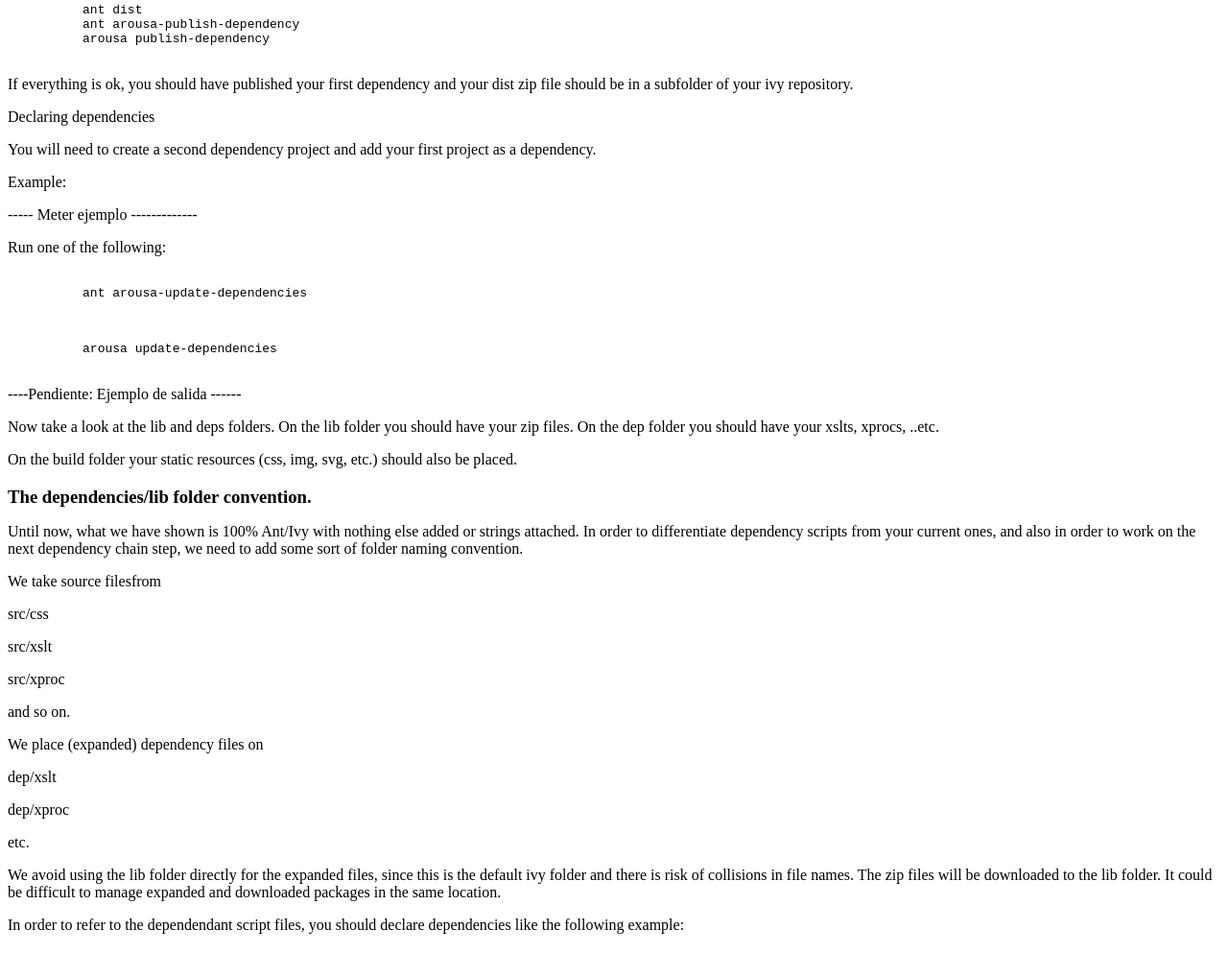
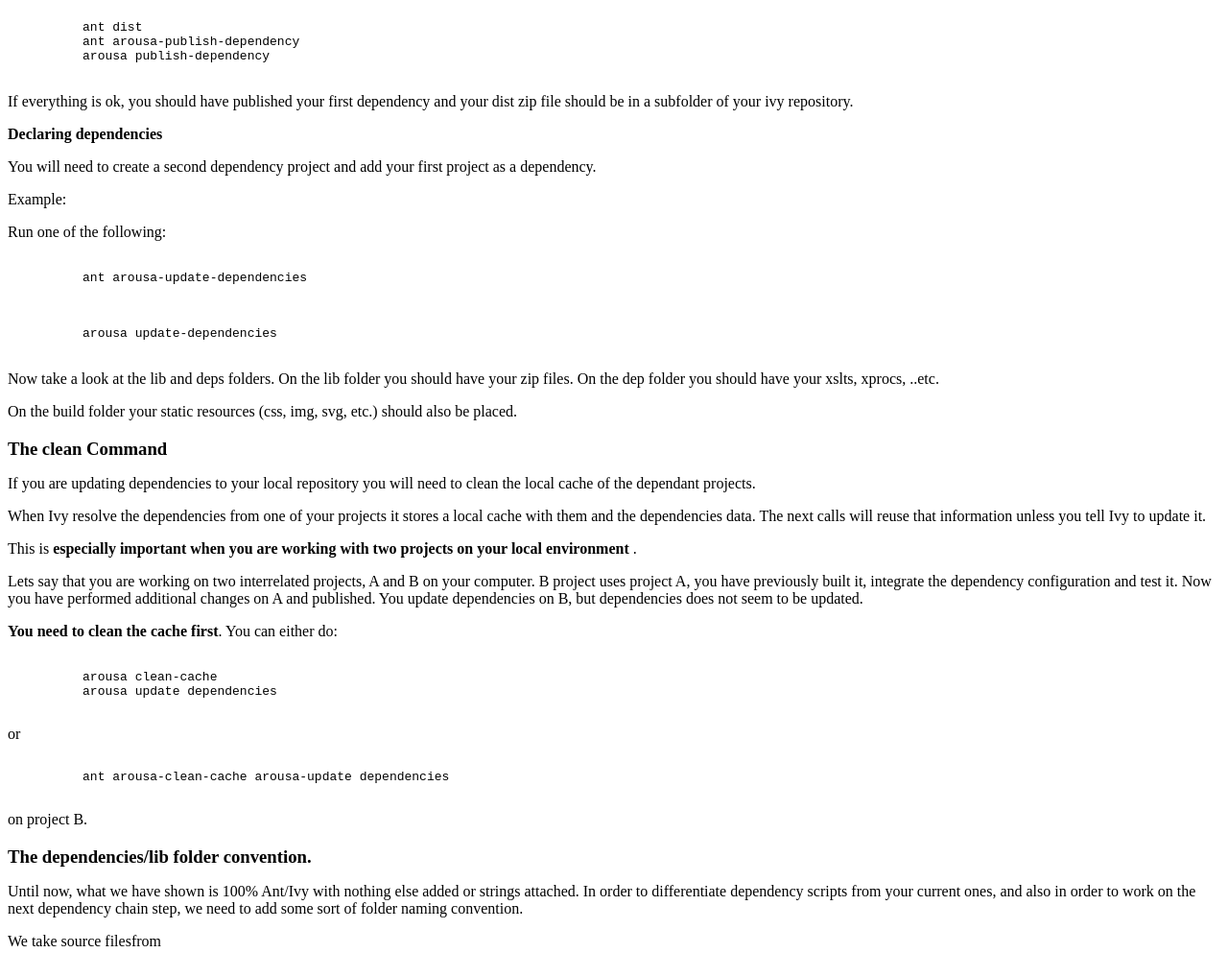
Before and after one commit to vionta/arousa, a plain HTML site: page doc/main.html in a window 1280 px wide. Shown: the part 1283-2276 px from the top of the page at 96% size. Drawn offline with Linux system fonts and the light colour scheme.

Commit message:
clean and Xproc iii

```diff
--- a/doc/main.html
+++ b/doc/main.html
@@ -29,7 +29,7 @@
       steps and components.
       </p>
 
-      <p class="p">Apache Ivy as a general purpose dependency
+      <p class="p">Apache Ivy is a general purpose dependency
       management tool. It is used frequently with Apache Ant. Ant is a mature
       build tool appropriate for projects that need detail and flexibility. Ivy
       is an abstract dependency management framework, open to a wide range of
@@ -55,8 +55,9 @@
       frequently handled with Ant.</p>
 
       <p class="p">I already had some small experience with Ivy, and was
-      struggling with non DRY practices. So, I hope that this
-      can be useful as a jump in aid or as a hint other people.
+      struggling with non DRY practices on my xslt scripts. So, I
+      hope that this can be useful as a jump in aid or as a hint
+      for other people.
       Please use it and enjoy it.
       </p>
 
@@ -105,7 +106,7 @@
       </div>
 
       <div class="div">
-	<p class="p">Running your first project:</p>
+	<p class="p"><strong class="ph b">Running your first project:</strong></p>
 
 	<p class="p">In your new project
 	you can run the usual clean, build ant commands. You can
@@ -146,7 +147,7 @@
 
       </div>
       <div class="div">
-	<p class="p">Declaring dependencies</p>
+	<p class="p"><strong class="ph b">Declaring dependencies</strong></p>
 
 	<p class="p">You will need to create a second
 	dependency project and add your first
@@ -154,7 +155,6 @@
 
 	<p class="p">Example:</p>
 
-	<p class="p">----- Meter ejemplo -------------</p>
 
 	<p class="p">Run one of the following:</p>
 
@@ -164,7 +164,6 @@
 	<pre class="pre codeblock"><code>
 	  arousa update-dependencies
 	</code></pre>
-	<p class="p">----Pendiente: Ejemplo de salida ------</p>
 
 	<p class="p">Now take a look at the lib and deps
 	folders. On the lib folder you should have your
@@ -179,6 +178,47 @@
     </div>
 
 
+
+    <div class="section"><h2 class="title sectiontitle">The clean Command</h2>
+
+      <div class="div">
+	<p class="p">If you are updating dependencies to your local
+	repository you will need to clean the local cache
+	of the dependant projects.
+	</p>
+
+	<p class="p">When Ivy resolve the dependencies from one of
+	your projects it stores a local cache with them
+	and the dependencies data. The next calls will
+	reuse that information unless you tell Ivy to
+	update it.
+	</p>
+
+	<p class="p">This is <strong class="ph b">especially important when you are
+	working with two projects on your local environment
+	</strong>.</p>
+
+	<p class="p">Lets say that you are working on two interrelated
+	projects, A and B on your computer. B project uses
+	project A, you have previously built it, integrate
+	the dependency configuration and test it. Now you
+	have performed additional changes on A and published.
+	You update dependencies on B, but dependencies does
+	not seem to be updated.</p>
+
+	<p class="p"><strong class="ph b">You need to clean the cache first</strong>. You can either do:</p>
+
+	<pre class="pre codeblock"><code>
+	  arousa clean-cache
+	  arousa update dependencies
+	</code></pre>
+	or
+	<pre class="pre codeblock"><code>
+	  ant arousa-clean-cache arousa-update dependencies
+	</code></pre>
+	on project B.
+      </div>
+    </div>
 
     <div class="section"><h2 class="title sectiontitle">The dependencies/lib folder convention.</h2>
 
@@ -298,7 +338,7 @@
       conf/arousa-build.xml files. You can do it in one specific project or add
       a modified template to the tool. </p>
 
-      <p class="p">The configuration Scripts</p>
+      <p class="p"><strong class="ph b">The configuration Scripts</strong></p>
 
       <p class="p">The Arousa template project is based on the following set of scripts.
       </p>
@@ -342,7 +382,7 @@
 	installation is needed.</li>
 
 	<li class="li">
-	  <p class="p">Bash or Cygwin.</p>
+	  <p class="p"><strong class="ph b">Bash or Cygwin.</strong></p>
 
 	  <p class="p">The Arousa script has been only tested on a bash environment based on
 	  Cygwin. There are lots of aspects that need testing on different systems.
@@ -366,7 +406,7 @@
     <div class="section"><h2 class="title sectiontitle">Configuration</h2>
 
 
-      <p class="p">The directory structure convention</p>
+      <p class="p"><strong class="ph b">The directory structure convention</strong></p>
 
 
       <p class="p">In order to maintain a clean distribution we needed to adopt a folder
@@ -381,7 +421,6 @@
       <p class="p">&lt;your-project&gt;/src/xsl</p>
 
 
-      <p class="p">--- Meter pantallazo --</p>
 
     </div>
 
@@ -391,17 +430,27 @@
 
       <p class="p">Apache Ant. The scripts are based on the mature/popular build tool.</p>
 
+      <p class="p">https://ant.apache.org</p>
+
 
       <p class="p">Apache Ivy. Basically, this tool/script is an example of an Apache Ivy
       configuration.</p>
+
+      <p class="p">https://ant.apache.org/ivy/</p>
 
 
       <p class="p">Saxon/Saxonica. More or less needed for everything, Xslts and all the
       transformation tools that deppend on it.</p>
 
+      <p class="p">https://www.saxonica.com</p>
+
 
       <p class="p">Morgana XProc/Calabash. Althought we don't provide xproc implementation
       XProc projects will require one of them and some ant script adjustment.</p>
+
+      <p class="p">https://www.xml-project.com/morganaxproc/</p>
+
+      <p class="p">http://xmlcalabash.com</p>
 
     </div>
 
```
